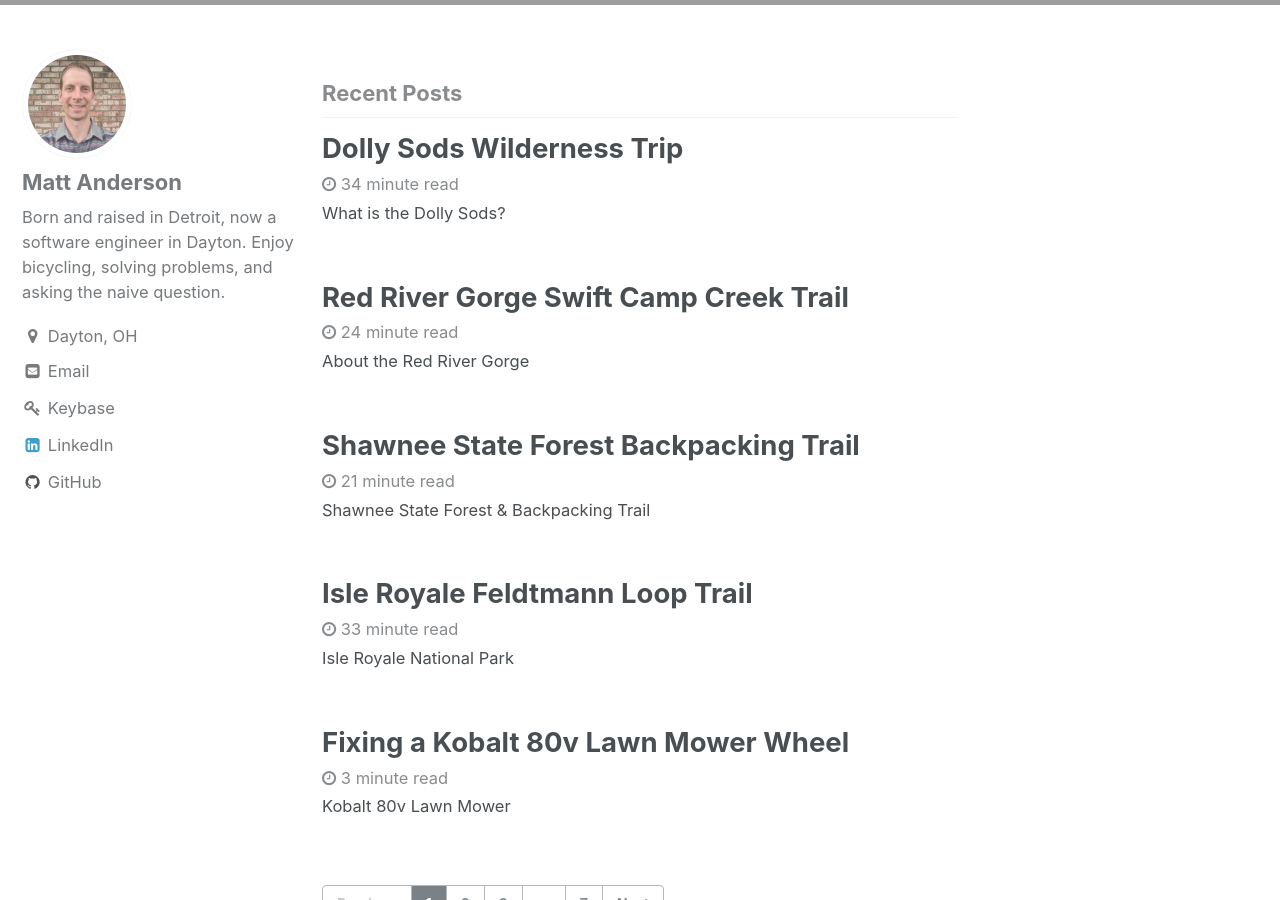
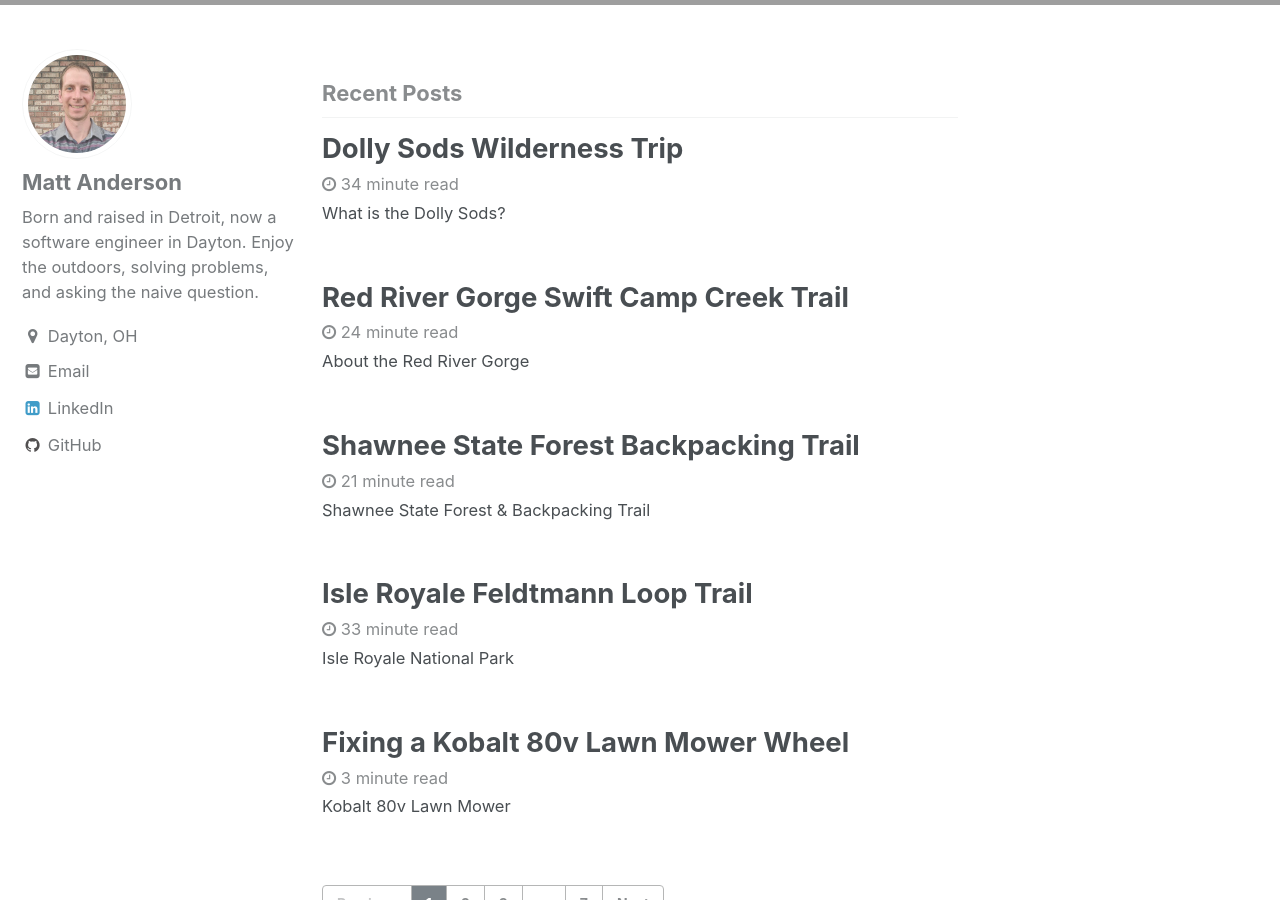
Before and after one commit to mattbanderson/mattbanderson.github.io, a Jekyll site: the page built from index.html, in a window 1280 px wide and 900 px high, scrolled down 595 px. Built offline with Jekyll 4.4.1, drawn with Linux system fonts in a browser that asks for light colours; the list of posts is cut into pages by our own code.

Commit message:
Update resume and bio

```diff
--- a/_config.yml
+++ b/_config.yml
@@ -87,7 +87,7 @@ analytics:
 author:
   name             : "Matt Anderson"
   avatar           : /assets/img/mba-profile.jpg
-  bio              : "Born and raised in Detroit, now a software engineer in Dayton. Enjoy bicycling, solving problems, and asking the naive question."
+  bio              : "Born and raised in Detroit, now a software engineer in Dayton. Enjoy the outdoors, solving problems, and asking the naive question."
   location         : "Dayton, OH"
   email            : matt@mattbanderson.com
   uri              :
@@ -100,7 +100,7 @@ author:
   github           : mattbanderson
   gitlab           :
   google_plus      :
-  keybase          : mattbanderson
+  keybase          :
   instagram        :
   lastfm           :
   linkedin         : mattbanderson
```
Also changed, not shown: 1 other file.
